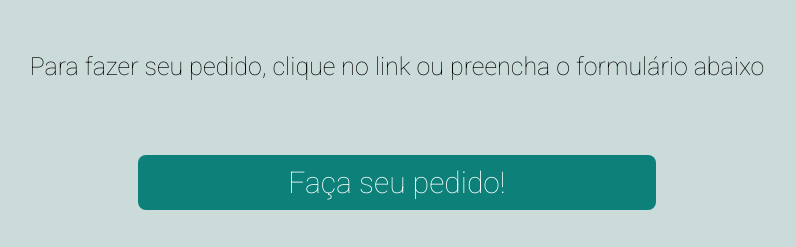
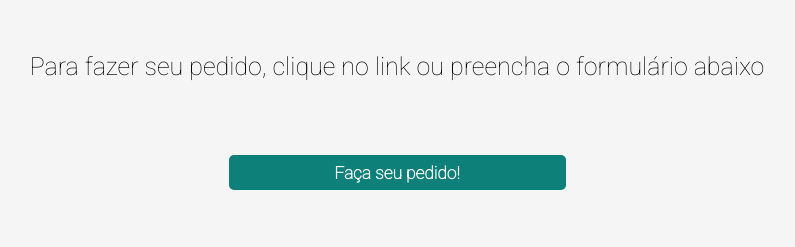
Before and after one commit to joanacastanon/descodificadas, a plain HTML site: page index.html in a window 1280 px wide. Shown: the part 761-1008 px from the top of the page, without its empty margins (243-1038 px from the left). Drawn offline with Linux system fonts and the light colour scheme.

Commit message:
update 26-06-2023

```diff
--- a/na-midia.css
+++ b/na-midia.css
@@ -8,7 +8,7 @@
 }
 
 body {
-    background-color: #CADBDA;
+    background-color: #f5f5f5;
     margin: 0;
 }
 
--- a/refeicoes.css
+++ b/refeicoes.css
@@ -8,7 +8,7 @@
 }
 
 body{
-    background-color: #CADBDA;
+    background-color: #f5f5f5;
     margin: 0;
 }
 
--- a/style.css
+++ b/style.css
@@ -8,7 +8,7 @@
 }
 
 body {
-    background-color: #CADBDA;
+    background-color:  #f5f5f5;
     margin: 0;
 }
 
@@ -228,12 +228,14 @@ body {
 #botaopedido {
     background-color: rgba(12,128,121,1);
     color: white;
-    font-size: 30px;
-    padding: 10px 150px;
-    border-radius: 8px;
+    font-size: 13pt;
+    border-radius: 5px;
     border-style: none;
     margin-bottom: 60px;
     cursor: pointer;
+    height: 35px;
+    width: 337px;
+    font-weight: bold;
 }
 #formulario{
     height: 500px;
```
Also changed, not shown: na-midia.html (+1 -0 lines).
